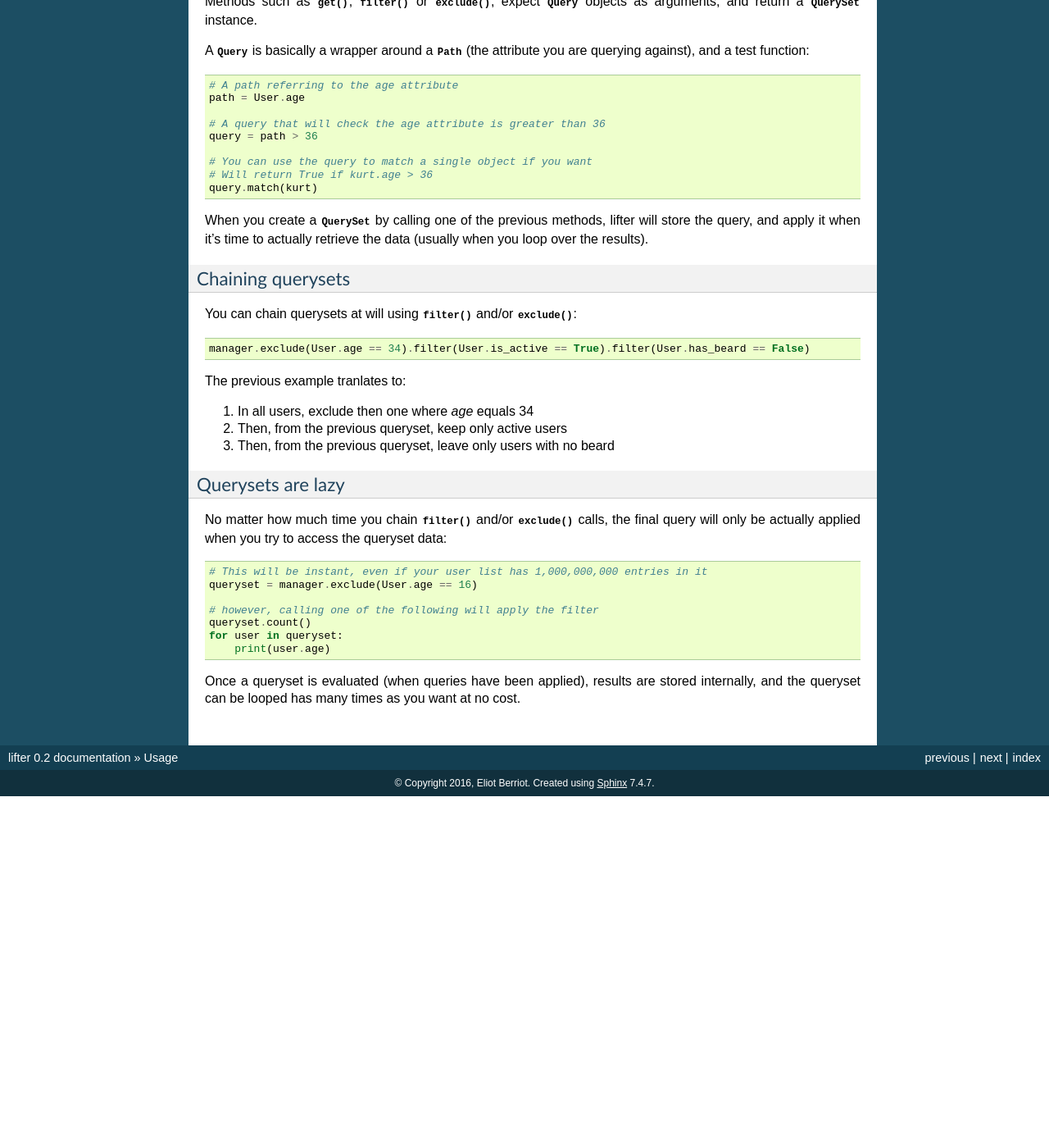
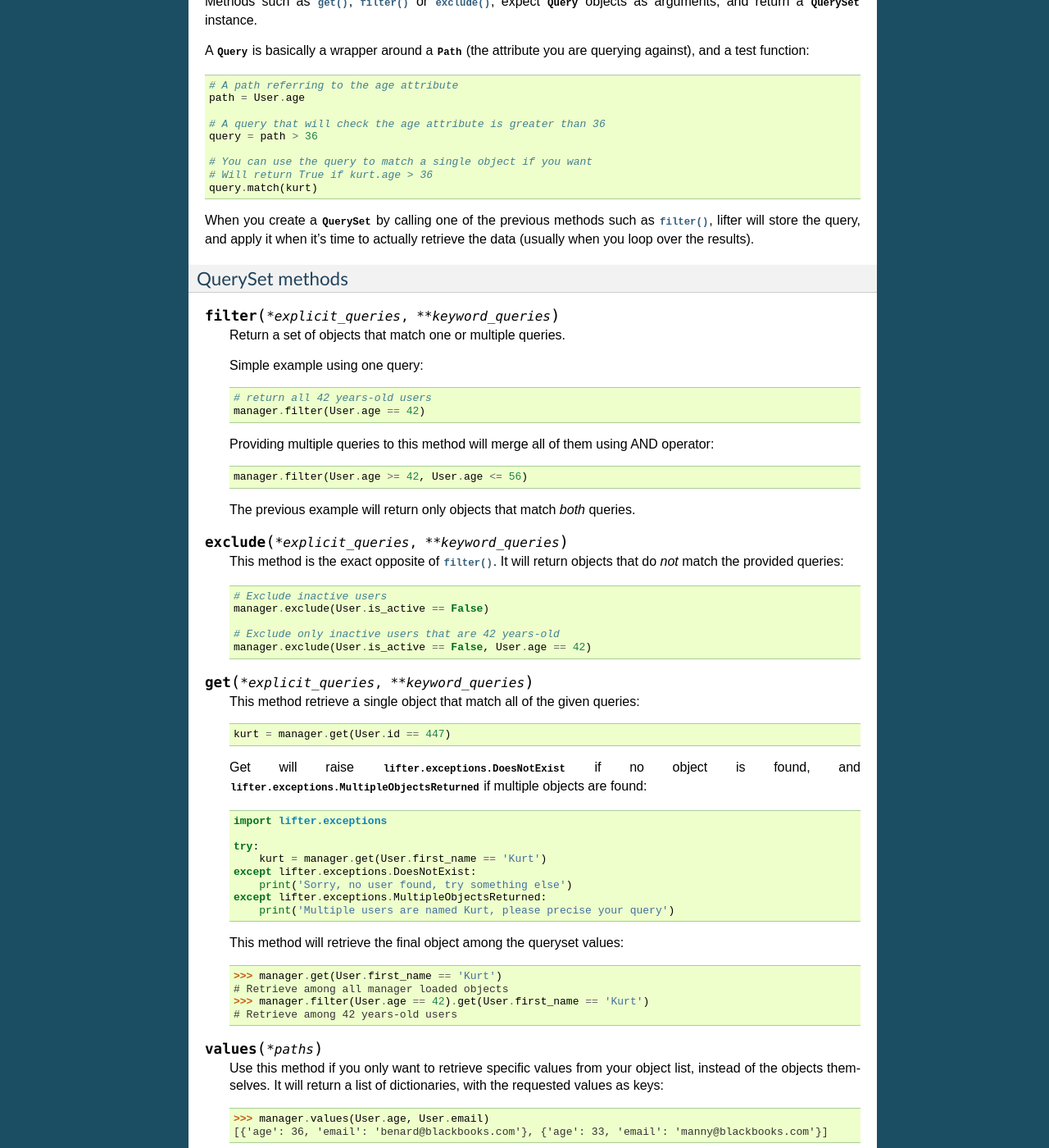
Before and after one commit to agateblue/lifter, a Sphinx documentation site: the page built from docs/usage.rst, in a window 1280 px wide and 1400 px high, scrolled down 873 px. Shown: the whole window at 82% size. Built offline with Sphinx 7.4.7, drawn with Linux system fonts in a browser that asks for light colours; before the commit the page ends 1844 px from its top, so only the background shows below that; some of the changed text lies outside the part shown.

Commit message:
Documented all queryset methods

```diff
--- a/docs/usage.rst
+++ b/docs/usage.rst
@@ -70,12 +70,198 @@ and a test function:
     # Will return True if kurt.age > 36
     query.match(kurt)
 
-When you create a :py:class:`QuerySet` by calling one of the previous methods, lifter will store the query,
+When you create a :py:class:`QuerySet` by calling one of the previous methods such as :py:func:`filter`, lifter will store the query,
 and apply it when it's time to actually retrieve the data (usually when you loop over the results).
+
+
+QuerySet methods
+****************
+
+.. py:method:: filter(*explicit_queries, **keyword_queries)
+
+    Return a set of objects that match one or multiple queries.
+
+    Simple example using one query:
+
+    .. code-block:: python
+
+        # return all 42 years-old users
+        manager.filter(User.age == 42)
+
+    Providing multiple queries to this method will merge all of them using AND operator:
+
+    .. code-block:: python
+
+        manager.filter(User.age >= 42, User.age <= 56)
+
+    The previous example will return only objects that match *both* queries.
+
+
+.. py:method:: exclude(*explicit_queries, **keyword_queries)
+
+    This method is the exact opposite of  :py:func:`filter`. It will return
+    objects that do *not* match the provided queries:
+
+    .. code-block:: python
+
+        # Exclude inactive users
+        manager.exclude(User.is_active == False)
+
+        # Exclude only inactive users that are 42 years-old
+        manager.exclude(User.is_active == False, User.age == 42)
+
+.. py:method:: get(*explicit_queries, **keyword_queries)
+
+    This method retrieve a single object that match all of the given queries:
+
+    .. code-block:: python
+
+        kurt = manager.get(User.id == 447)
+
+    Get will raise :py:class:`lifter.exceptions.DoesNotExist` if no object is found, and
+    :py:class:`lifter.exceptions.MultipleObjectsReturned` if multiple objects are found:
+
+    .. code-block::
+
+        import lifter.exceptions
+
+        try:
+            kurt = manager.get(User.first_name == 'Kurt')
+        except lifter.exceptions.DoesNotExist:
+            print('Sorry, no user found, try something else')
+        except lifter.exceptions.MultipleObjectsReturned:
+            print('Multiple users are named Kurt, please precise your query')
+
+    This method will retrieve the final object among the queryset values:
+
+        >>> manager.get(User.first_name == 'Kurt')
+        # Retrieve among all manager loaded objects
+        >>> manager.filter(User.age == 42).get(User.first_name == 'Kurt')
+        # Retrieve among 42 years-old users
+
+.. py:method:: values(*paths)
+
+    Use this method if you only want to retrieve specific values from your object list,
+    instead of the objects themselves. It will return a list of dictionaries, with the requested values
+    as keys:
+
+    .. code-block:: python
+
+        >>> manager.values(User.age, User.email)
+        [{'age': 36, 'email': 'benard@blackbooks.com'}, {'age': 33, 'email': 'manny@blackbooks.com'}]
+
+.. py:method:: values_list(*paths, flat=False)
+
+    This method works as :py:func:`values`, but instead of of list of dictionaries, it returns
+    a list of tuples.
+
+    .. code-block:: python
+
+        >>> manager.values_list(User.age, User.email)
+        [(36, 'benard@blackbooks.com'), (33, 'manny@blackbooks.com')]
+
+    If you're only requesting a single value and want a flat list (no tuples in it),
+    you can set the `flat` parameter to True:
+
+    .. code-block:: python
+
+        >>> manager.values_list(User.email, flat=True)
+        ['benard@blackbooks.com', 'manny@blackbooks.com']
+
+.. py:method:: count()
+
+    A helper method that return the number of objects inside the queryset:
+
+    .. code-block:: python
+
+        >>> manager.filter(User.age == 42).count()
+        56
+
+    You can achieve the same result using `len`:
+
+    .. code-block:: python
+
+        qs = manager.filter(User.age == 42)
+        print(len(qs))
+
+.. py:method:: first()
+
+    A helper method that return the first object of the queryset or `None` if it's empty:
+
+    .. code-block:: python
+
+        >>> manager.filter(User.age == 42).first()
+        <User object>
+        >>> manager.filter(User.age == 666).first()
+        None
+
+.. py:method:: last()
+
+    Works as :py:func:`first` but returns the last object of the queryset.
+
+.. py:method:: exists()
+
+    A helper method that return `True` if the queryset has at least one result, `False` otherwise:
+
+    .. code-block:: python
+
+        >>> manager.filter(User.age == 666).exists()
+        False
+
+.. py:method:: distinct()
+
+    A method that remove duplicates from a queryset:
+
+    .. code-block:: python
+
+        >>> manager.values_list(User.eye_color, flat=True)
+        ['green', 'brown', 'green', 'red', 'brown', 'red']
+        >>> manager.values_list(User.eye_color, flat=True).distinct()
+        ['green', 'brown', 'red']
+
+.. py:method:: aggregate(*aggregates, **named_aggregates, flat=False)
+
+    Extract data from the queryset objects and return it as a dictionary.
+
+    A simple example to retrieve the average age of all users:
+
+    .. code-block:: python
+
+        >>> import statistics
+        >>> manager.aggregate((User.age, statistics.mean))
+        {'age__mean': 44.2}
+
+    Under the hood, the previous example will loop on all loaded users, grab the `age` attribute,
+    append the age to a list, then pass this list to the `mean` function and return the final result.
+
+    The method expect `(path, callable)` tuples as parameters. The path is the object attribute
+    you want to gather, and the callable is the function that will return a value from the gathered data.
+
+    You can request multiple aggregates at once:
+
+    .. code-block:: python
+
+        >>> manager.aggregate((User.age, statistics.mean), (User.age, min))
+        {'age__mean': 44.2, 'age__min': 12}
+
+    Bind them to specific keys:
+
+    .. code-block:: python
+
+        >>> manager.aggregate(average_age=(User.age, statistics.mean))
+        {'average_age': 44.2}
+
+    And return aggregates as a list instead of a dictionary using the `flat` parameter:
+
+    .. code-block:: python
+
+        >>> manager.aggregate((User.age, statistics.mean), (User.age, min), flat=True)
+        [44.2, 12]
 
 Chaining querysets
 ******************
 
+Some of the previously described methods allow chaining
 You can chain querysets at will using :py:func:`filter` and/or :py:func:`exclude`:
 
 .. code-block:: python
```
